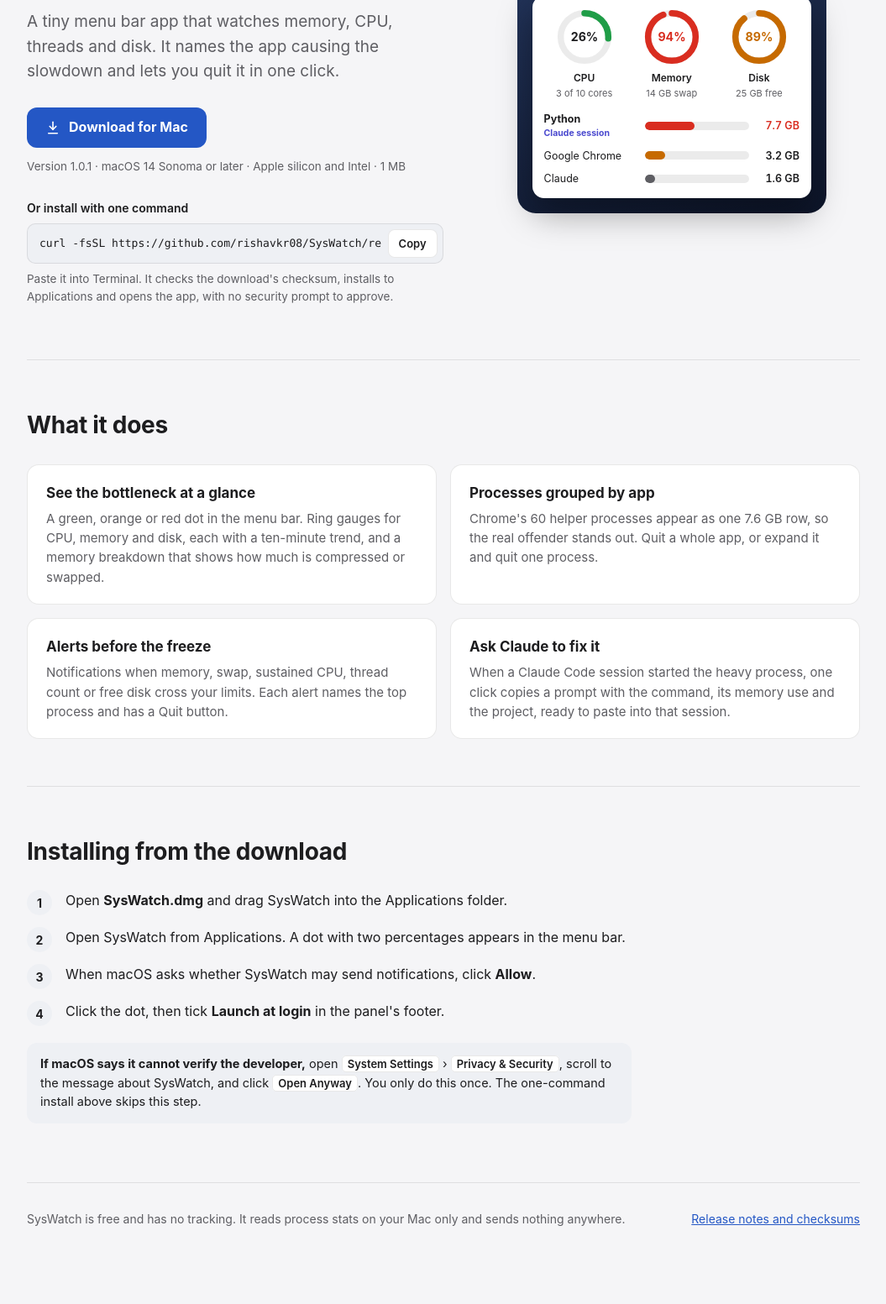
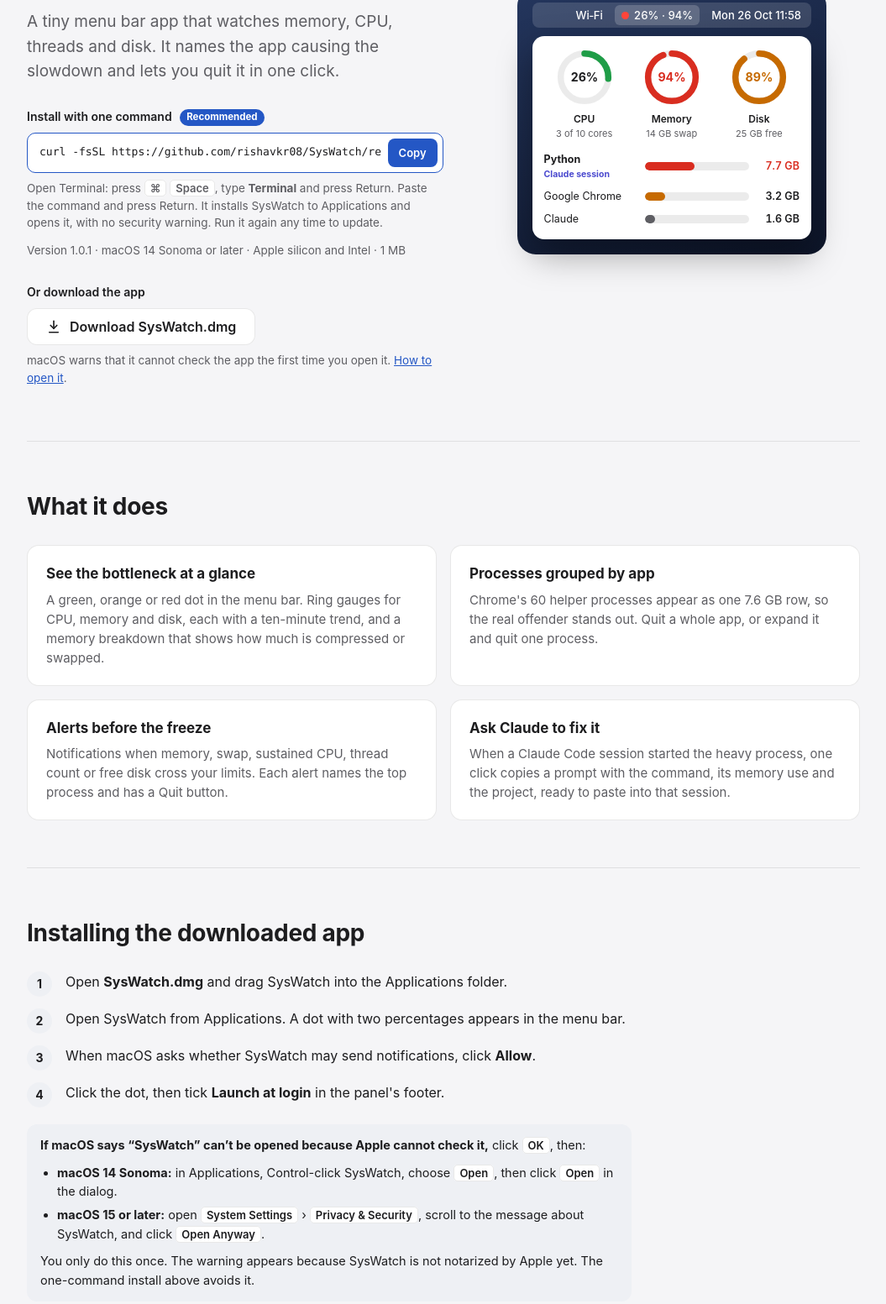
Before and after one commit to rishavkr08/SysWatch, a plain HTML site: page docs/index.html in a window 1280 px wide. Shown: the part 293-1846 px from the top of the page at 84% size, without its empty margins (112-1167 px from the left). Before the commit the page ends 1804 px from the top, so only its background shows below. Drawn offline with Linux system fonts and the light colour scheme.

Commit message:
Lead with the Terminal install and explain the Gatekeeper warning
A teammate who downloaded the DMG in Chrome hit "SysWatch can't be opened
because Apple cannot check it" on macOS 14. The page only described the
macOS 15 route (Open Anyway in System Settings).

The landing page and README now recommend the one-line Terminal install, which
avoids the warning, with how to open Terminal. The DMG becomes the secondary
option, and the warning section covers both macOS 14 (Control-click, Open) and
macOS 15 or later (Privacy & Security, Open Anyway).

```diff
--- a/docs/index.html
+++ b/docs/index.html
@@ -85,6 +85,13 @@
     font-weight: 650; font-size: 16px; text-decoration: none;
   }
   .btn:hover { filter: brightness(1.08); }
+  .btn.secondary { background: var(--surface); color: var(--text); border: 1px solid var(--line); min-height: 44px; font-weight: 600; }
+  .btn.secondary:hover { filter: none; background: var(--code-bg); }
+  .pill { display: inline-block; margin-left: 6px; padding: 1px 8px; border-radius: 999px; background: var(--accent); color: var(--accent-text); font-size: 11.5px; font-weight: 650; vertical-align: 1px; }
+  .or.alt { margin-top: 28px; }
+  .cmd.primary { border: 1.5px solid var(--accent); background: var(--surface); }
+  .cmd.primary .copy { background: var(--accent); color: var(--accent-text); border-color: transparent; }
+  .fixes { margin: 10px 0 0; padding-left: 20px; display: grid; gap: 6px; }
   .meta { font-size: 13.5px; color: var(--muted); margin: 12px 0 28px; }
   .or { font-size: 14px; font-weight: 600; margin: 0 0 8px; }
   .cmd {
@@ -174,18 +181,20 @@
       <div>
         <h1>Know what is slowing your Mac down.</h1>
         <p class="lede">A tiny menu bar app that watches memory, CPU, threads and disk. It names the app causing the slowdown and lets you quit it in one click.</p>
-        <a class="btn" href="https://github.com/rishavkr08/SysWatch/releases/latest/download/SysWatch.dmg">
-          <svg width="18" height="18" viewBox="0 0 24 24" fill="none" stroke="currentColor" stroke-width="2.2" stroke-linecap="round" stroke-linejoin="round" aria-hidden="true"><path d="M12 3v12"/><path d="m7 10 5 5 5-5"/><path d="M5 21h14"/></svg>
-          Download for Mac
-        </a>
-        <p class="meta">Version 1.0.1 · macOS 14 Sonoma or later · Apple silicon and Intel · 1 MB</p>
-
-        <p class="or">Or install with one command</p>
-        <div class="cmd">
+        <p class="or">Install with one command <span class="pill">Recommended</span></p>
+        <div class="cmd primary">
           <code id="cmd">curl -fsSL https://github.com/rishavkr08/SysWatch/releases/latest/download/install.sh | sh</code>
           <button class="copy" id="copy" type="button">Copy</button>
         </div>
-        <p class="hint">Paste it into Terminal. It checks the download's checksum, installs to Applications and opens the app, with no security prompt to approve.</p>
+        <p class="hint">Open Terminal: press <kbd>⌘</kbd> <kbd>Space</kbd>, type <strong>Terminal</strong> and press Return. Paste the command and press Return. It installs SysWatch to Applications and opens it, with no security warning. Run it again any time to update.</p>
+        <p class="meta">Version 1.0.1 · macOS 14 Sonoma or later · Apple silicon and Intel · 1 MB</p>
+
+        <p class="or alt">Or download the app</p>
+        <a class="btn secondary" href="https://github.com/rishavkr08/SysWatch/releases/latest/download/SysWatch.dmg">
+          <svg width="18" height="18" viewBox="0 0 24 24" fill="none" stroke="currentColor" stroke-width="2.2" stroke-linecap="round" stroke-linejoin="round" aria-hidden="true"><path d="M12 3v12"/><path d="m7 10 5 5 5-5"/><path d="M5 21h14"/></svg>
+          Download SysWatch.dmg
+        </a>
+        <p class="hint">macOS warns that it cannot check the app the first time you open it. <a href="#install">How to open it</a>.</p>
       </div>
 
       <figure class="shot" aria-label="SysWatch in the menu bar with its panel open, showing memory at 94 percent and Python using 7.7 GB">
@@ -229,14 +238,21 @@
     </section>
 
     <section aria-labelledby="install">
-      <h2 id="install">Installing from the download</h2>
+      <h2 id="install">Installing the downloaded app</h2>
       <ol class="steps">
         <li><span>Open <strong>SysWatch.dmg</strong> and drag SysWatch into the Applications folder.</span></li>
         <li><span>Open SysWatch from Applications. A dot with two percentages appears in the menu bar.</span></li>
         <li><span>When macOS asks whether SysWatch may send notifications, click <strong>Allow</strong>.</span></li>
         <li><span>Click the dot, then tick <strong>Launch at login</strong> in the panel's footer.</span></li>
       </ol>
-      <p class="note"><strong>If macOS says it cannot verify the developer,</strong> open <kbd>System Settings</kbd> › <kbd>Privacy &amp; Security</kbd>, scroll to the message about SysWatch, and click <kbd>Open Anyway</kbd>. You only do this once. The one-command install above skips this step.</p>
+      <div class="note">
+        <strong>If macOS says “SysWatch” can’t be opened because Apple cannot check it,</strong> click <kbd>OK</kbd>, then:
+        <ul class="fixes">
+          <li><strong>macOS 14 Sonoma:</strong> in Applications, Control-click SysWatch, choose <kbd>Open</kbd>, then click <kbd>Open</kbd> in the dialog.</li>
+          <li><strong>macOS 15 or later:</strong> open <kbd>System Settings</kbd> › <kbd>Privacy &amp; Security</kbd>, scroll to the message about SysWatch, and click <kbd>Open Anyway</kbd>.</li>
+        </ul>
+        <p style="margin: 10px 0 0">You only do this once. The warning appears because SysWatch is not notarized by Apple yet. The one-command install above avoids it.</p>
+      </div>
     </section>
   </main>
 
```
Also changed, not shown: 1 other file.
